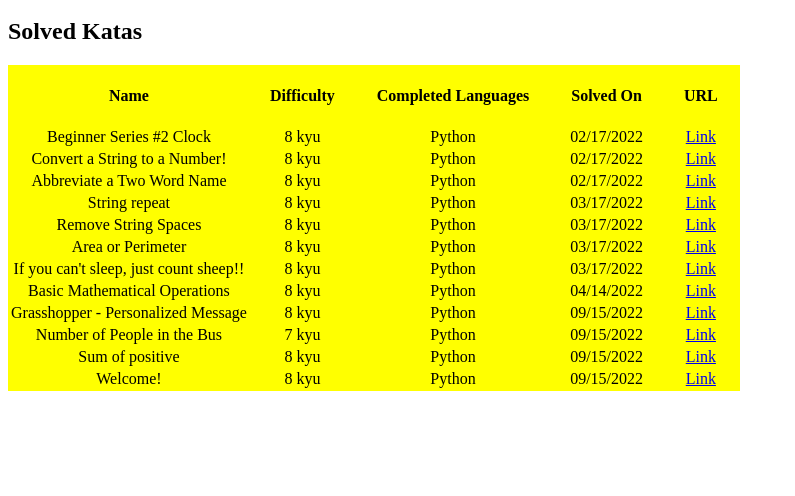
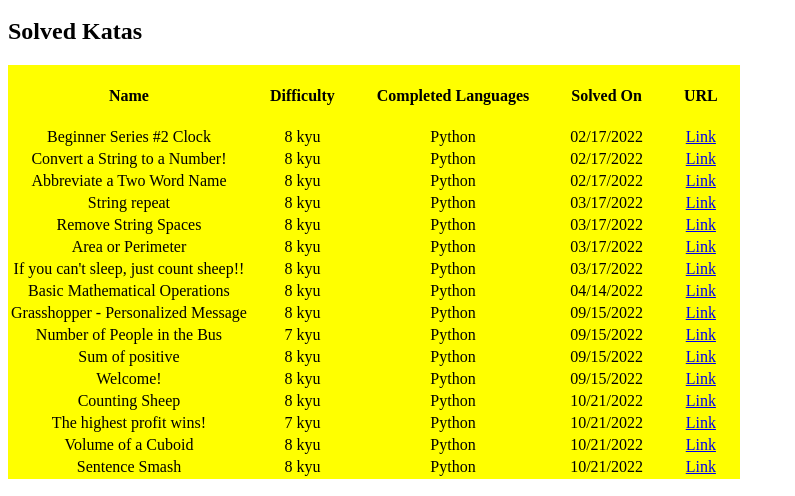
Before and after one commit to zachbirrell/zachbirrell.github.io, a plain HTML site: page index.html in a window 1280 px wide. Shown: the part 304-800 px from the top of the page, without its empty margins (0-795 px from the left). Drawn offline with Linux system fonts and the light colour scheme.

Commit message:
Update kata list

```diff
--- a/index.html
+++ b/index.html
@@ -118,6 +118,38 @@
             <td><a href="https://www.codewars.com/kata/577ff15ad648a14b780000e7">Link</a></td>
         </tr>
 
+        <tr>
+            <td>Counting Sheep</td>
+            <td>8 kyu</td>
+            <td>Python</td>
+            <td>10/21/2022</td>
+            <td><a href="https://www.codewars.com/kata/54edbc7200b811e956000556/train/python">Link</a></td>
+        </tr>
+
+        <tr>
+            <td>The highest profit wins!</td>
+            <td>7 kyu</td>
+            <td>Python</td>
+            <td>10/21/2022</td>
+            <td><a href="https://www.codewars.com/kata/559590633066759614000063/train/python">Link</a></td>
+        </tr>
+
+        <tr>
+            <td>Volume of a Cuboid</td>
+            <td>8 kyu</td>
+            <td>Python</td>
+            <td>10/21/2022</td>
+            <td><a href="https://www.codewars.com/kata/58261acb22be6e2ed800003a/train/python">Link</a></td>
+        </tr>
+
+        <tr>
+            <td>Sentence Smash</td>
+            <td>8 kyu</td>
+            <td>Python</td>
+            <td>10/21/2022</td>
+            <td><a href="https://www.codewars.com/kata/53dc23c68a0c93699800041d/train/python">Link</a></td>
+        </tr>
+
     </table>
 
 </body>
```
